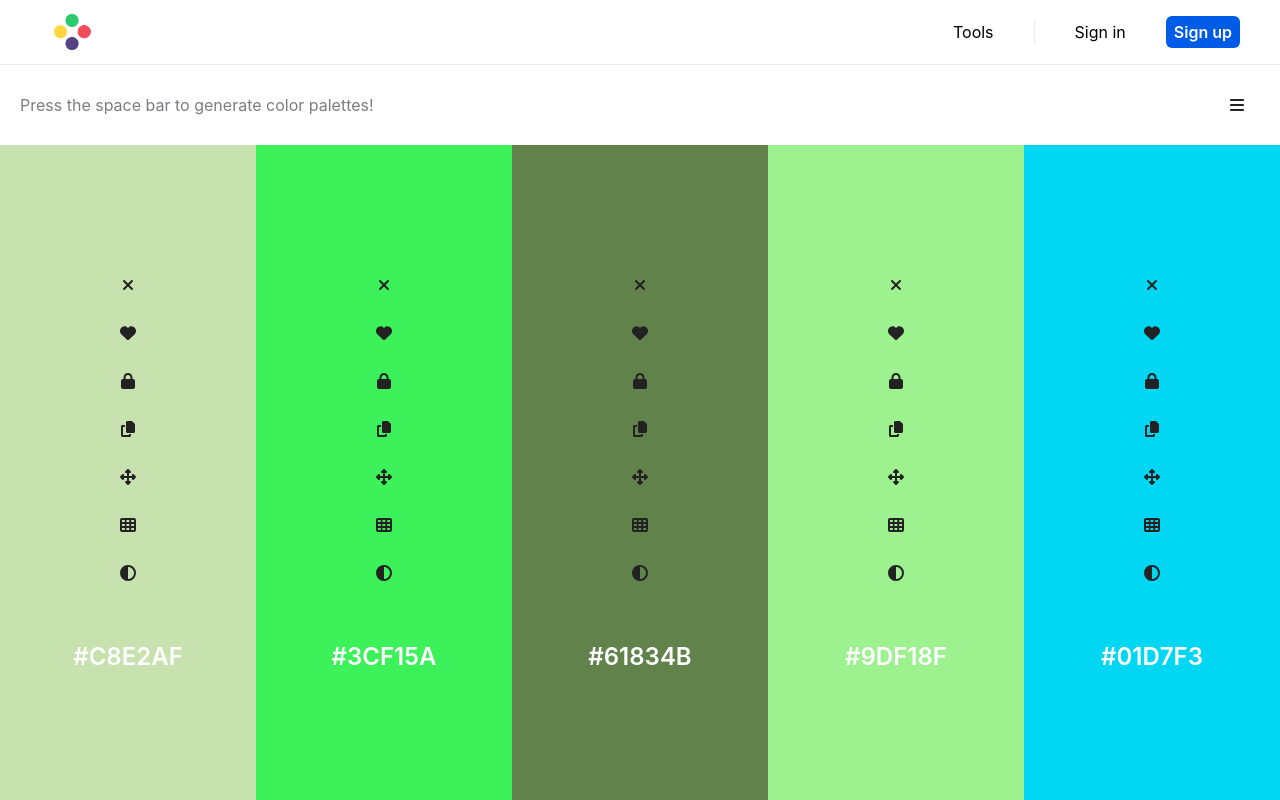
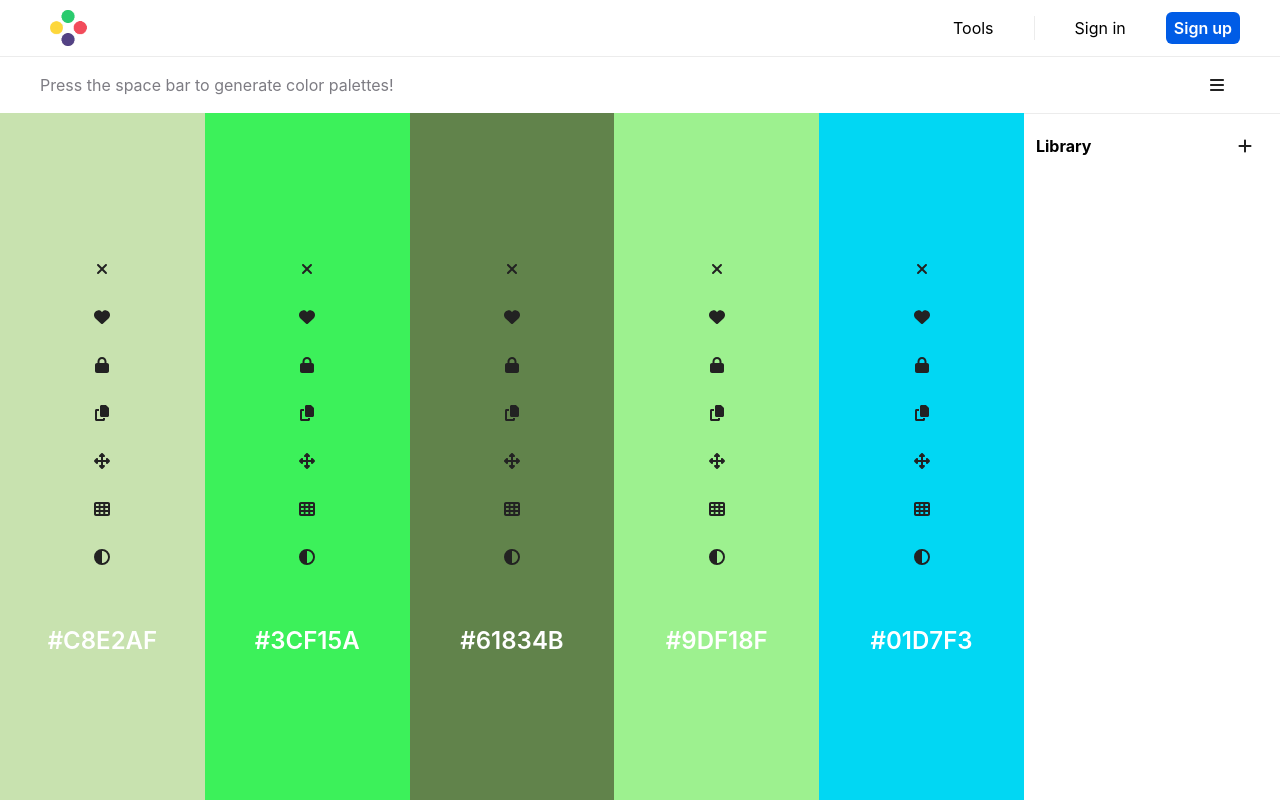
Before and after one commit to TheoToni/Couleurs, a React (Vite) app: page / in a window 1280 px wide. Both pictures are taken after a click on the element 1237 px from the left and 105 px from the top of the page. Built offline with nearby package versions, Linux system fonts and the light colour scheme.

Commit message:
Adding a sidebar

```diff
--- a/src/App.tsx
+++ b/src/App.tsx
@@ -1,23 +1,34 @@
-import React from "react";
+import React, { useState } from "react";
 import ColorfulDiv from "../src/components/ColorfulDiv";
 import { faBars } from "@fortawesome/free-solid-svg-icons";
 import { FontAwesomeIcon } from "@fortawesome/react-fontawesome";
 import Navigation from "./components/Navigation";
+import SideBar from "./components/SideBar";
 
 const App: React.FC = () => {
-  const divHeight = window.innerHeight / 2;
+  // Add state to toggle the sidebar
+  const [isSidebarOpen, setIsSidebarOpen] = useState<boolean>(false);
+
+  // Function to toggle the sidebar state
+  const toggleSidebar = () => {
+    setIsSidebarOpen(!isSidebarOpen);
+  };
 
   return (
     <div className="flex flex-col h-screen overflow-hidden">
-      <Navigation></Navigation>
-      <div className="toolbox bg-white p-5 flex items-center justify-between">
+      <Navigation />
+      <div className="toolbox bg-white p-2 pl-10 pr-10 flex items-center justify-between">
         <div className="leftToolbox">
           <p className="text-md text-[#7d7c83]">
             Press the space bar to generate color palettes!
           </p>
         </div>
         <div className="rightToolbox">
-          <div className="group relative hover:bg-black-light inline-block p-2 pl-4 pr-4 cursor-pointer rounded-md">
+          {/* Toggle sidebar button */}
+          <div
+            className="group relative hover:bg-black-light inline-block p-2 pl-4 pr-4 cursor-pointer rounded-md"
+            onClick={toggleSidebar}
+          >
             <FontAwesomeIcon icon={faBars} className="text-[#222]" />
             <span className="hidden w-max group-hover:block absolute bottom-8 mb-2 left-1/3 transform -translate-x-1/2 px-2 py-1 text-xs text-white bg-black rounded-md">
               Saved palettes
@@ -26,11 +37,13 @@ const App: React.FC = () => {
         </div>
       </div>
       <div className="flex colordivwrapper flex-1">
+        {/* Pass isSidebarOpen as a prop to the Sidebar component */}
         <ColorfulDiv />
         <ColorfulDiv />
         <ColorfulDiv />
         <ColorfulDiv />
         <ColorfulDiv />
+        {isSidebarOpen && <SideBar />}
       </div>
     </div>
   );
--- a/src/components/Navigation.tsx
+++ b/src/components/Navigation.tsx
@@ -1,7 +1,7 @@
 function Navigation() {
   return (
     <div className="wrapper flex justify-between pl-10 pr-10 bg-white border-b border-[#ececec] shadow-sm text-base text-black">
-      <div className="left flex items-center p-3 gap-10 ">
+      <div className="left flex items-center p-2 gap-10 ">
         <a href="/">
           <img
             className="cursor-pointer w-10"
--- /dev/null
+++ b/src/components/SideBar.tsx
@@ -0,0 +1,24 @@
+import { faPlus } from "@fortawesome/free-solid-svg-icons";
+import { FontAwesomeIcon } from "@fortawesome/react-fontawesome";
+
+// Use the props interface in the functional component
+function SideBar() {
+  return (
+    <div
+      className={`sidebar flex flex-col w-64 bg-white border-t p-3 border-[#ececec]
+      }`}
+    >
+      <div className="sidebarnav flex items-center justify-between">
+        <p className="text-black font-bold">Library</p>
+        <div className="group relative hover:bg-black-light inline-block p-2 pl-4 pr-4 cursor-pointer rounded-md">
+          <FontAwesomeIcon icon={faPlus} className="text-[#222]" />
+          <span className="w-max hidden group-hover:block absolute bottom-full mb-2 left-1/2 transform -translate-x-1/2 px-2 py-1 text-xs text-white bg-black rounded-md">
+            Add
+          </span>
+        </div>
+      </div>
+    </div>
+  );
+}
+
+export default SideBar;
```
